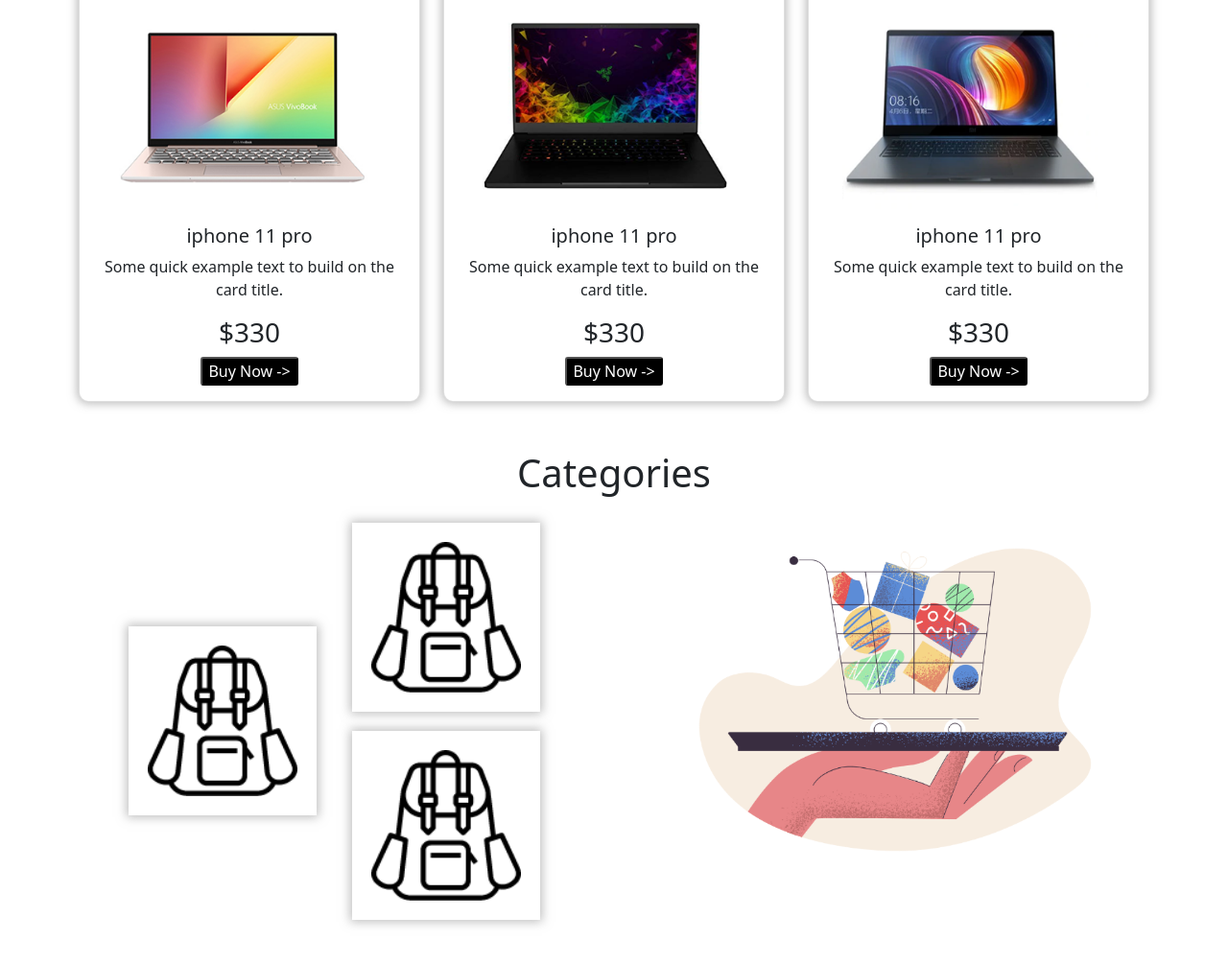
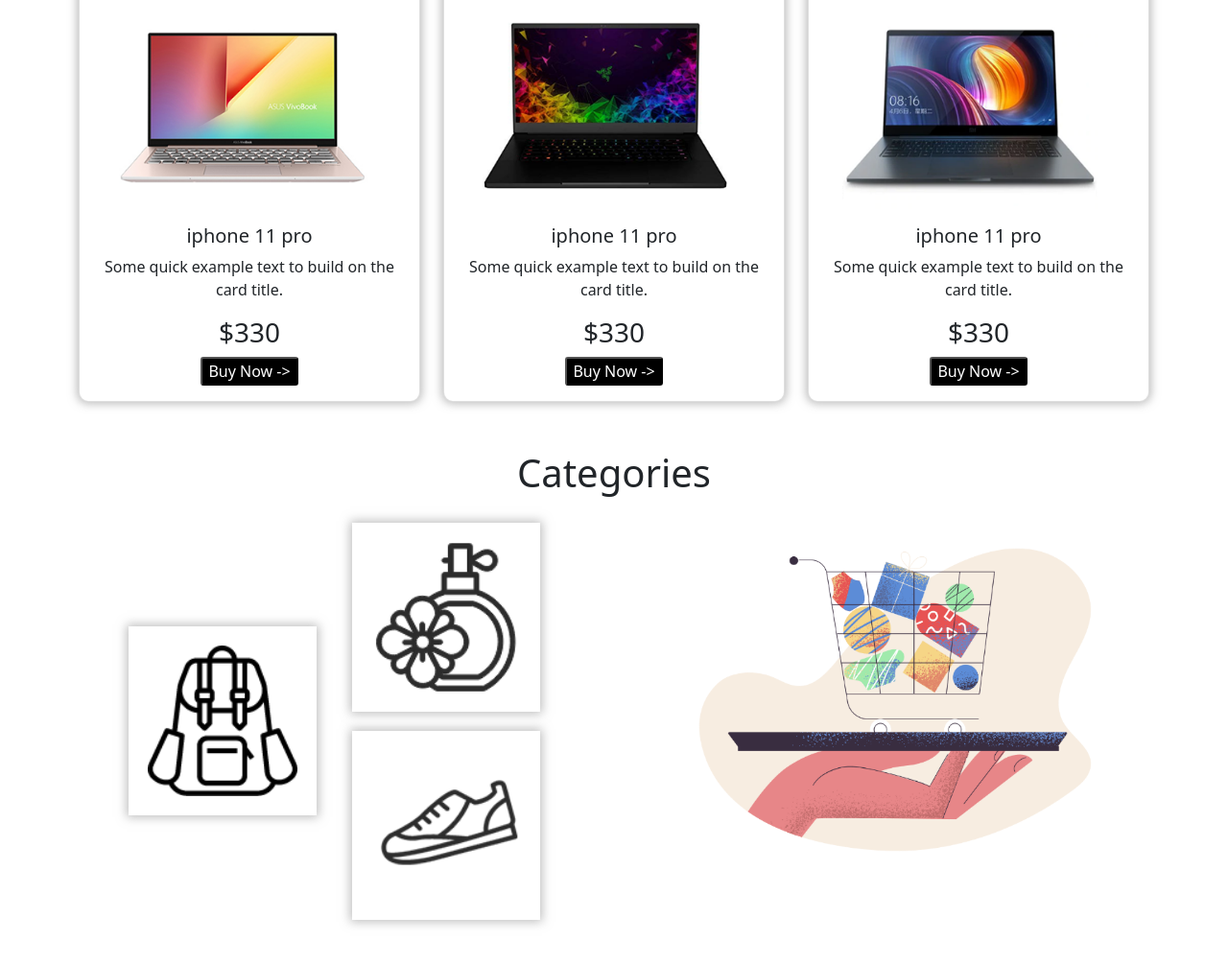
Before and after one commit to saheb201/hot-gadgets, a plain HTML site: page index.html in a window 1280 px wide. Shown: the part 1347-2352 px from the top of the page at 96% size. Drawn offline with nearby package versions, Linux system fonts and the light colour scheme.

Commit message:
add some thins

```diff
--- a/index.html
+++ b/index.html
@@ -213,10 +213,10 @@
         </div>
         <div class="col align-self-center">
           <div class="   ">
-            <img class="cetagory-img w-75 " src="images/Categories/bag.png" alt="">
+            <img class="cetagory-img w-75 " src="images/Categories/perfume.png" alt="">
           </div>
           <div class=" ">
-            <img class="cetagory-img w-75 " src="images/Categories/bag.png" alt="">
+            <img class="cetagory-img w-75 " src="images/Categories/shoe.png" alt="">
           </div>
        </div>
 
```
